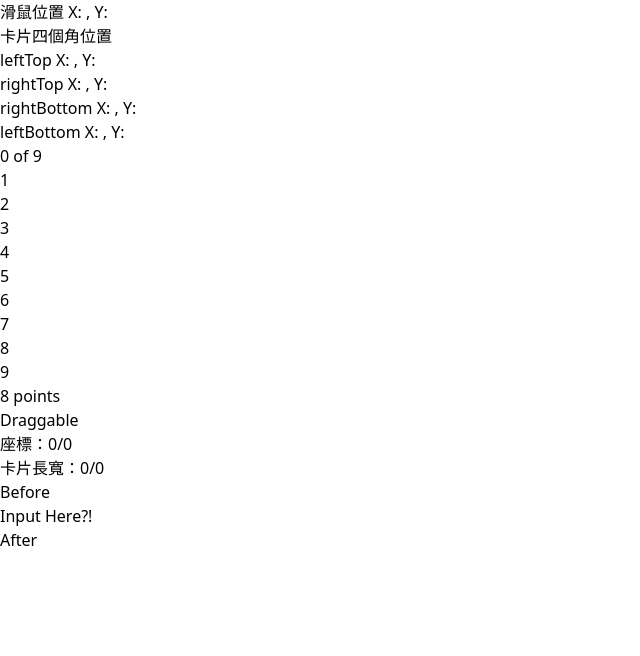
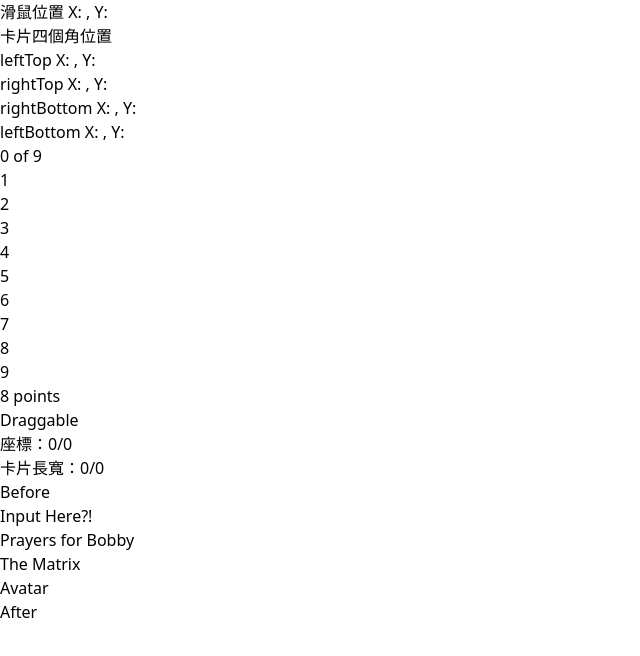
Before and after one commit to wowdacom/time-line-drag-and-drop, a Vue app: page / in a window 1280 px wide. Shown: the top 656 px of the page, without its empty margins (0-640 px from the left). Built offline with nearby package versions, Linux system fonts and the light colour scheme; the HTML template or start-up script is replaced by a standard one.

Commit message:
新增 outline 可以塞在不同位置

```diff
--- a/src/components/HelloWorld.vue
+++ b/src/components/HelloWorld.vue
@@ -263,11 +263,27 @@ const draggingStyle = ref({});
 const mousePos = reactive({ x: undefined, y: undefined });
 const isMoveInTimeline = ref(false);
 const isOverOutline = ref(false);
+const overOutlineCount = ref(0);
 
 const timelineContainer = ref(null);
 const timeline = ref(null);
 
 const currentStep = ref(0);
+
+const cardLists = ref([
+  {
+    title: "Prayers for Bobby",
+    year: "2009-01-24",
+  },
+  {
+    title: "The Matrix",
+    year: "1999-03-31",
+  },
+  {
+    title: "Avatar",
+    year: "2009-12-18",
+  },
+]);
 
 const dragstart_handler = (event) => {
   currentDraggingStyle.value = {
@@ -325,6 +341,8 @@ const dragstart_handler = (event) => {
       transition: "all 2s ease-in-out",
     };
     isMoveInTimeline.value = false;
+    isOverOutline.value = false;
+    overOutlineCount.vlaue = 0;
     card.value.removeEventListener("mouseup", () => {});
   });
 };
@@ -340,31 +358,54 @@ const currentDraggingStyle = computed({
 
 const handleTimelineObserver = (entries) => {
   const rect = timeline.value.getBoundingClientRect();
+  const rectTop = rect.top + window.scrollY;
+
+  const cardCenterlines = timelineCards.value.map((timelineCard) => {
+    let cardInfo = timelineCard.getBoundingClientRect();
+    return Math.ceil(cardInfo.top + window.scrollY + cardInfo.height / 2);
+  });
+
   const firstCard = timelineCards.value[0].getBoundingClientRect();
-  const rectTop = rect.top + window.scrollY;
   const firstCardTop = firstCard.top + window.scrollY;
+  const firstCardHeight = firstCard.height;
+
   if (cardPosition.rightBottom.y > rectTop) {
     isMoveInTimeline.value = true;
   } else {
     isMoveInTimeline.value = false;
   }
-
-  if (cardPosition.rightBottom.y > firstCardTop) {
-    isOverOutline.value = true;
-  } else {
-    isOverOutline.value = false;
-  }
+  overOutlineCount.value = cardCenterlines.reduce(
+    (totalCount, cardCenterline) => {
+      if (cardPosition.rightBottom.y > cardCenterline) {
+        return (totalCount = totalCount + 1);
+      } else {
+        return totalCount;
+      }
+    },
+    0
+  );
+  isOverOutline.value = overOutlineCount.value > 0;
 };
 
-const outlineStatus = computed(() => {
-  let timelineControl = isMoveInTimeline.value
-    ? "opacity-50 bg-yellow-300 relative"
-    : "opacity-0";
-  let overOutlineControl = isOverOutline.value
-    ? "transform translate-y-full"
+const outlineStyles = computed(() => {
+  const oneCard = timelineCards.value.length
+    ? timelineCards.value[0].getBoundingClientRect()
+    : null;
+  const oneCardHeight = oneCard?.height ? oneCard.height : 0;
+  return isOverOutline.value
+    ? `transform: translate(0, ${
+        (oneCardHeight + 8) * overOutlineCount.value
+      }px);`
     : "";
-  return timelineControl + " " + overOutlineControl;
 });
+
+const timelineStyles = (index) => {
+  const outlineCard = card.value ? card.value.getBoundingClientRect() : null;
+  const outlineCardHeight = outlineCard?.height ? outlineCard.height : 0;
+  return index < overOutlineCount.value
+    ? `transform: translate(0, -${outlineCardHeight + 8}px);`
+    : "";
+};
 
 onMounted(() => {
   card.value.addEventListener("mousedown", dragstart_handler);
@@ -444,17 +485,22 @@ const count = ref(0);
         class="flex flex-col justify-center absolute top-[250px] left-1/2 transform -translate-x-1/2 -translate-y-1/2 z-20"
       >
         <li
-          class="outline card mt-2 w-72 h-28 border rounded-md flex justify-center items-center transition-all"
-          :class="outlineStatus"
+          class="outline card mt-2 w-80 h-32 border rounded-md flex justify-center items-center transition-all"
+          :class="
+            isMoveInTimeline ? 'opacity-50 bg-yellow-300 relative' : 'opacity-0'
+          "
+          :style="outlineStyles"
         >
           Input Here?!
         </li>
         <li
+          :style="timelineStyles(index)"
           ref="timelineCards"
-          class="card mt-2 w-72 h-28 border rounded-md p-4 flex transition-all"
-          v-for="step in 1"
-          :class="isOverOutline ? 'transform -translate-y-full' : ''"
-        ></li>
+          class="card mt-2 w-72 h-28 border rounded-md p-4 flex transition-all mx-auto items-center justify-center"
+          v-for="(cardList, index) in cardLists"
+        >
+          {{ cardList.title }}
+        </li>
       </ul>
     </div>
     <div
```
